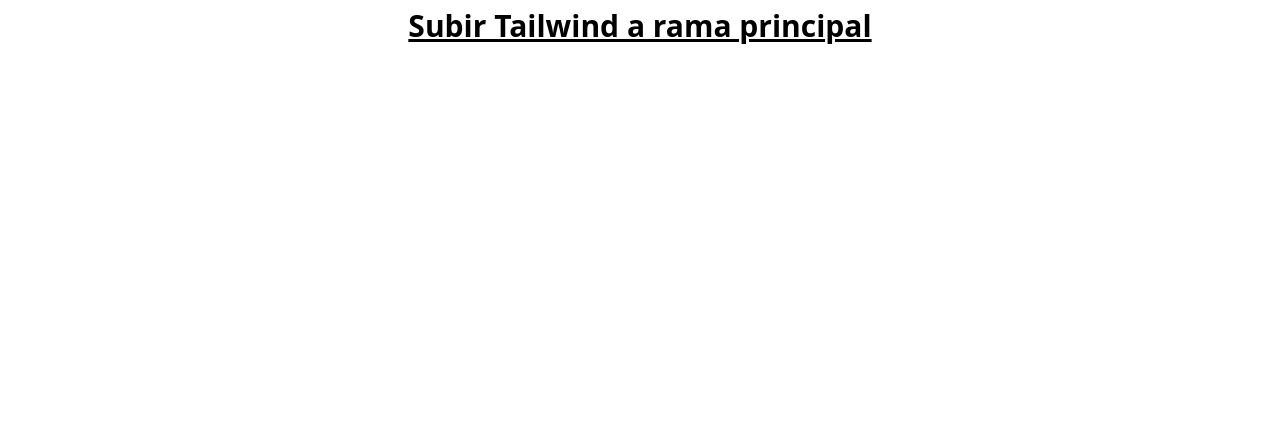
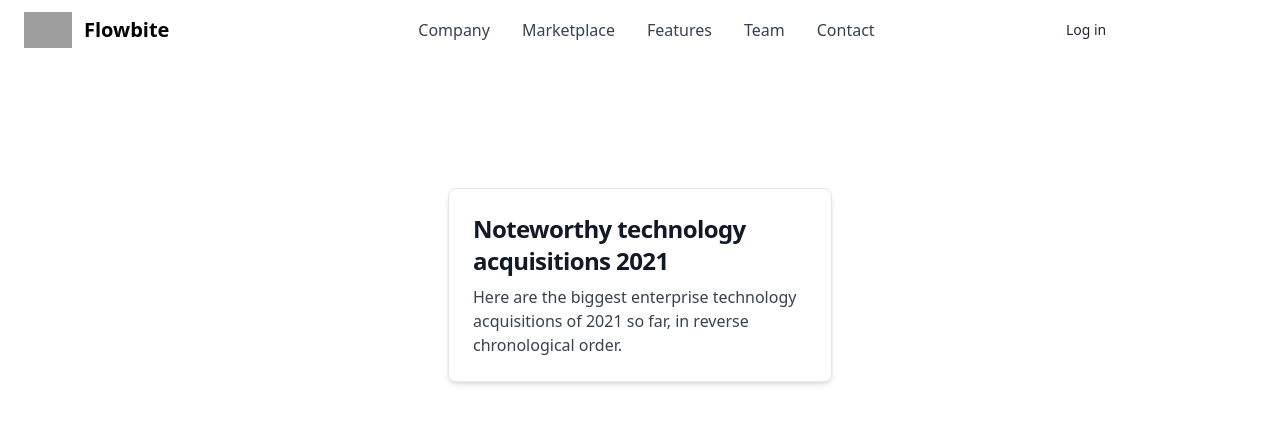
Before and after one commit to 88JulyP/repo_git, a React (Create React App) app: page / in a window 1280 px wide. Shown: the top 424 px of the page. Built offline with nearby package versions, Linux system fonts and the light colour scheme; grey boxes are pictures that could not be loaded.

Commit message:
se agregar header y main

```diff
--- a/src/App.js
+++ b/src/App.js
@@ -1,9 +1,12 @@
+import Header from "./Componentes/Header";
+import Main from "./Componentes/Main";
 
 function App() {
   return (
-    <h1 className="text-3xl font-bold underline py-2 text-center">
-      <p>Subir Tailwind a rama principal</p>
-    </h1>
+    <div className="flex flex-col space-y-8">
+      <Header/>
+      <Main/>
+    </div>
   );
 }
 
--- /dev/null
+++ b/src/Componentes/Header/index.jsx
@@ -0,0 +1,49 @@
+import React from 'react'
+
+const Header = () => {
+    return (
+        <header>
+            <nav class="bg-white border-gray-200 px-4 lg:px-6 py-2.5 dark:bg-gray-800">
+                <div class="flex flex-wrap justify-between items-center mx-auto max-w-screen-xl">
+                    <a href="https://flowbite.com" class="flex items-center">
+                        <img src="https://flowbite.com/docs/images/logo.svg" class="mr-3 h-6 sm:h-9" alt="Flowbite Logo" />
+                        <span class="self-center text-xl font-semibold whitespace-nowrap dark:text-white">Flowbite</span>
+                    </a>
+                    <div class="flex items-center lg:order-2">
+                        <a href="#" class="text-gray-800 dark:text-white hover:bg-gray-50 focus:ring-4 focus:ring-gray-300 font-medium rounded-lg text-sm px-4 lg:px-5 py-2 lg:py-2.5 mr-2 dark:hover:bg-gray-700 focus:outline-none dark:focus:ring-gray-800">Log in</a>
+                        <a href="#" class="text-white bg-primary-700 hover:bg-primary-800 focus:ring-4 focus:ring-primary-300 font-medium rounded-lg text-sm px-4 lg:px-5 py-2 lg:py-2.5 mr-2 dark:bg-primary-600 dark:hover:bg-primary-700 focus:outline-none dark:focus:ring-primary-800">Get started</a>
+                        <button data-collapse-toggle="mobile-menu-2" type="button" class="inline-flex items-center p-2 ml-1 text-sm text-gray-500 rounded-lg lg:hidden hover:bg-gray-100 focus:outline-none focus:ring-2 focus:ring-gray-200 dark:text-gray-400 dark:hover:bg-gray-700 dark:focus:ring-gray-600" aria-controls="mobile-menu-2" aria-expanded="false">
+                            <span class="sr-only">Open main menu</span>
+                            <svg class="w-6 h-6" fill="currentColor" viewBox="0 0 20 20" xmlns="http://www.w3.org/2000/svg"><path fill-rule="evenodd" d="M3 5a1 1 0 011-1h12a1 1 0 110 2H4a1 1 0 01-1-1zM3 10a1 1 0 011-1h12a1 1 0 110 2H4a1 1 0 01-1-1zM3 15a1 1 0 011-1h12a1 1 0 110 2H4a1 1 0 01-1-1z" clip-rule="evenodd"></path></svg>
+                            <svg class="hidden w-6 h-6" fill="currentColor" viewBox="0 0 20 20" xmlns="http://www.w3.org/2000/svg"><path fill-rule="evenodd" d="M4.293 4.293a1 1 0 011.414 0L10 8.586l4.293-4.293a1 1 0 111.414 1.414L11.414 10l4.293 4.293a1 1 0 01-1.414 1.414L10 11.414l-4.293 4.293a1 1 0 01-1.414-1.414L8.586 10 4.293 5.707a1 1 0 010-1.414z" clip-rule="evenodd"></path></svg>
+                        </button>
+                    </div>
+                    <div class="hidden justify-between items-center w-full lg:flex lg:w-auto lg:order-1" id="mobile-menu-2">
+                        <ul class="flex flex-col mt-4 font-medium lg:flex-row lg:space-x-8 lg:mt-0">
+                            <li>
+                                <a href="#" class="block py-2 pr-4 pl-3 text-white rounded bg-primary-700 lg:bg-transparent lg:text-primary-700 lg:p-0 dark:text-white" aria-current="page">Home</a>
+                            </li>
+                            <li>
+                                <a href="#" class="block py-2 pr-4 pl-3 text-gray-700 border-b border-gray-100 hover:bg-gray-50 lg:hover:bg-transparent lg:border-0 lg:hover:text-primary-700 lg:p-0 dark:text-gray-400 lg:dark:hover:text-white dark:hover:bg-gray-700 dark:hover:text-white lg:dark:hover:bg-transparent dark:border-gray-700">Company</a>
+                            </li>
+                            <li>
+                                <a href="#" class="block py-2 pr-4 pl-3 text-gray-700 border-b border-gray-100 hover:bg-gray-50 lg:hover:bg-transparent lg:border-0 lg:hover:text-primary-700 lg:p-0 dark:text-gray-400 lg:dark:hover:text-white dark:hover:bg-gray-700 dark:hover:text-white lg:dark:hover:bg-transparent dark:border-gray-700">Marketplace</a>
+                            </li>
+                            <li>
+                                <a href="#" class="block py-2 pr-4 pl-3 text-gray-700 border-b border-gray-100 hover:bg-gray-50 lg:hover:bg-transparent lg:border-0 lg:hover:text-primary-700 lg:p-0 dark:text-gray-400 lg:dark:hover:text-white dark:hover:bg-gray-700 dark:hover:text-white lg:dark:hover:bg-transparent dark:border-gray-700">Features</a>
+                            </li>
+                            <li>
+                                <a href="#" class="block py-2 pr-4 pl-3 text-gray-700 border-b border-gray-100 hover:bg-gray-50 lg:hover:bg-transparent lg:border-0 lg:hover:text-primary-700 lg:p-0 dark:text-gray-400 lg:dark:hover:text-white dark:hover:bg-gray-700 dark:hover:text-white lg:dark:hover:bg-transparent dark:border-gray-700">Team</a>
+                            </li>
+                            <li>
+                                <a href="#" class="block py-2 pr-4 pl-3 text-gray-700 border-b border-gray-100 hover:bg-gray-50 lg:hover:bg-transparent lg:border-0 lg:hover:text-primary-700 lg:p-0 dark:text-gray-400 lg:dark:hover:text-white dark:hover:bg-gray-700 dark:hover:text-white lg:dark:hover:bg-transparent dark:border-gray-700">Contact</a>
+                            </li>
+                        </ul>
+                    </div>
+                </div>
+            </nav>
+        </header>
+    )
+}
+
+export default Header
--- /dev/null
+++ b/src/Componentes/Main/index.jsx
@@ -0,0 +1,14 @@
+import React from 'react'
+
+const Main = () => {
+  return (
+    <div className= "flex flex-row justify-center justify-items-center p-24">
+        <a href="#" class="block p-6 max-w-sm bg-white rounded-lg border border-gray-200 shadow-md hover:bg-gray-100 dark:bg-gray-800 dark:border-gray-700 dark:hover:bg-gray-700">
+            <h5 class="mb-2 text-2xl font-bold tracking-tight text-gray-900 dark:text-white">Noteworthy technology acquisitions 2021</h5>
+            <p class="font-normal text-gray-700 dark:text-gray-400">Here are the biggest enterprise technology acquisitions of 2021 so far, in reverse chronological order.</p>
+        </a>
+    </div>
+  )
+}
+
+export default Main
```
